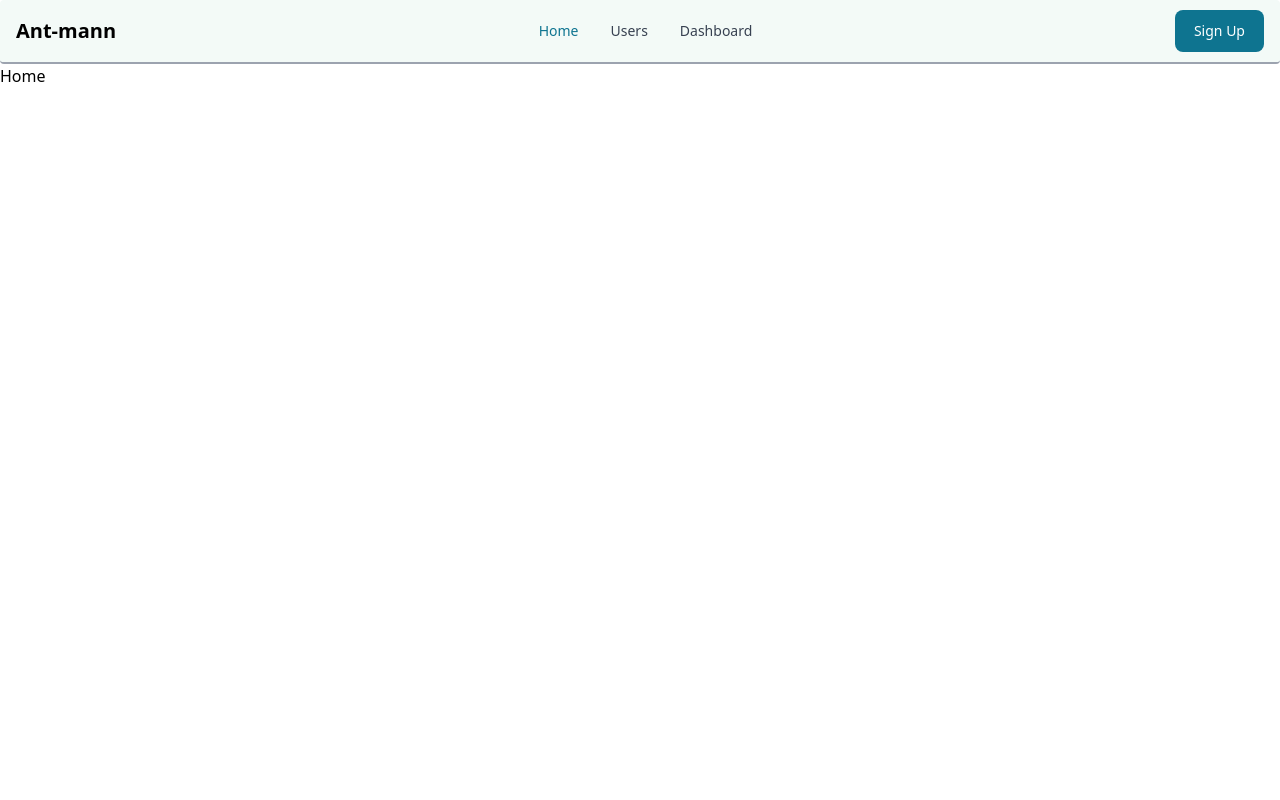
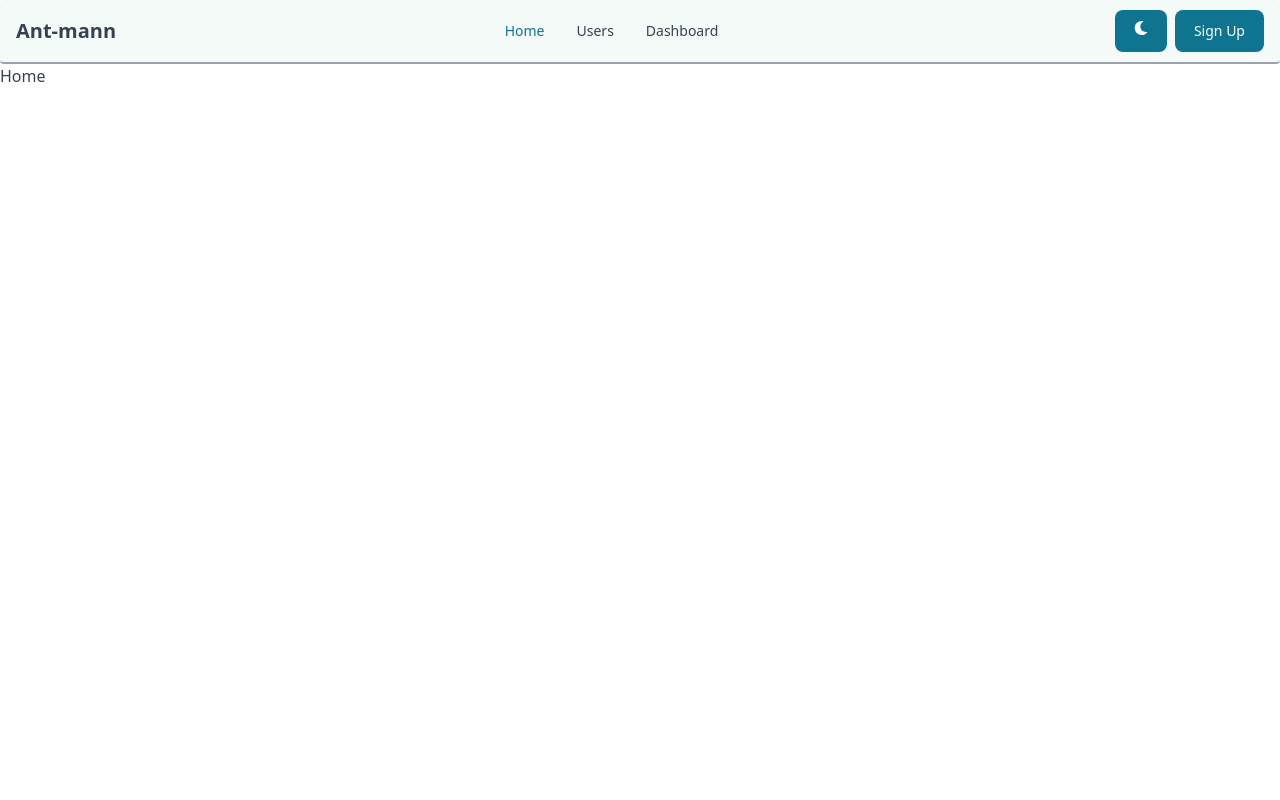
Before and after one commit to DLSiem/adminusers, a React (Vite) app in the folder useradmin/: page / in a window 1280 px wide. Shown: the top 800 px of the page. Built offline with nearby package versions, Linux system fonts and the light colour scheme; no server answers.

Commit message:
Adding toggle theme button

```diff
--- a/useradmin/src/components/Header.jsx
+++ b/useradmin/src/components/Header.jsx
@@ -1,11 +1,15 @@
 import React from "react";
 import { Navbar, Button, Dropdown, Avatar } from "flowbite-react";
 import { Link, useLocation } from "react-router-dom";
-import { useSelector } from "react-redux";
+import { useSelector, useDispatch } from "react-redux";
+import { FaMoon, FaSun } from "react-icons/fa";
+import { toggleTheme } from "../redux/theme/themeSlice";
 
 export default function Header() {
   const path = useLocation().pathname;
+  const dispatch = useDispatch();
   const { currentUser } = useSelector((state) => state.user);
+  const { theme } = useSelector((state) => state.theme);
   return (
     <Navbar fluid rounded className="border-b-2 border-gray-400 bg-green-50">
       <Link to="/">
@@ -16,6 +20,9 @@
         </Navbar.Brand>
       </Link>
       <div className="flex md:order-2">
+        <Button className="mx-2" onClick={() => dispatch(toggleTheme())}>
+          {theme === "dark" ? <FaSun /> : <FaMoon />}
+        </Button>
         {currentUser ? (
           <Dropdown
             arrowIcon={false}
@@ -30,7 +37,7 @@
           >
             <Dropdown.Header>
               <span className="block text-sm">{currentUser.username}</span>
-              <span className="block truncate text-sm font-medium">
+              <span className="block text-sm font-medium truncate">
                 {currentUser.email}
               </span>
             </Dropdown.Header>
--- /dev/null
+++ b/useradmin/src/components/themeProvider.jsx
@@ -0,0 +1,13 @@
+import React from "react";
+import { useSelector } from "react-redux";
+
+export default function themeProvider({ children }) {
+  const { theme } = useSelector((state) => state.theme);
+  return (
+    <div className={theme}>
+      <div className="className='bg-white text-gray-700 dark:text-gray-200 dark:bg-[rgb(16,23,42)] min-h-screen'">
+        {children}
+      </div>
+    </div>
+  );
+}
--- a/useradmin/src/main.jsx
+++ b/useradmin/src/main.jsx
@@ -5,11 +5,14 @@
 import { store, persistor } from "./redux/store";
 import { Provider } from "react-redux";
 import { PersistGate } from "redux-persist/integration/react";
+import ThemeProvider from "./components/themeProvider";
 
 ReactDOM.createRoot(document.getElementById("root")).render(
   <PersistGate persistor={persistor}>
     <Provider store={store}>
-      <App />
+      <ThemeProvider>
+        <App />
+      </ThemeProvider>
     </Provider>
   </PersistGate>
 );
--- a/useradmin/src/redux/store.js
+++ b/useradmin/src/redux/store.js
@@ -1,10 +1,12 @@
 import { configureStore, combineReducers } from "@reduxjs/toolkit";
 import userReducer from "./user/userSlice";
+import themeReducer from "./theme/themeSlice";
 import { persistStore, persistReducer } from "redux-persist";
 import storage from "redux-persist/lib/storage";
 
 const rootReducer = combineReducers({
   user: userReducer,
+  theme: themeReducer,
 });
 
 const persistConfig = {
--- /dev/null
+++ b/useradmin/src/redux/theme/themeSlice.js
@@ -0,0 +1,20 @@
+import { createSlice } from "@reduxjs/toolkit";
+
+const initialState = {
+  theme: "light",
+};
+
+const themeSlice = createSlice({
+  name: "theme",
+  initialState,
+  reducers: {
+    toggleTheme: (state) => {
+      state.theme = state.theme === "light" ? "dark" : "light";
+    },
+  },
+});
+
+export const { toggleTheme } = themeSlice.actions;
+
+export default themeSlice.reducer;
+// Path: useradmin/src/redux/user/userSlice.js
```
